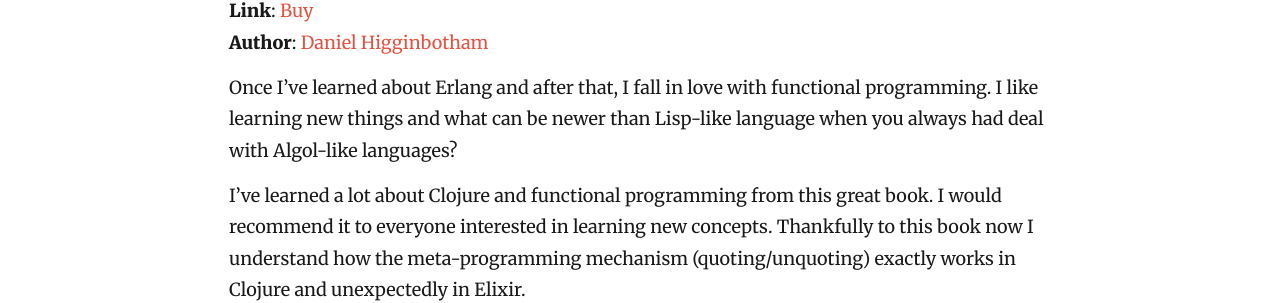
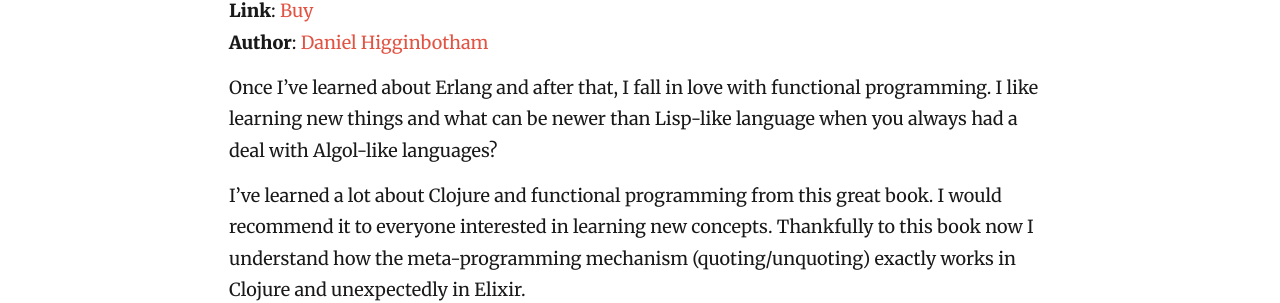
Before and after one commit to lk-geimfari/lk-geimfari.github.io, a Jekyll site: the page built from _posts/2020-09-26-ten-books-which-i-read-this-year.md, in a window 1280 px wide and 900 px high, scrolled down 1915 px. Shown: the part 184-487 px from the top of the window. Built offline with Jekyll 4.4.1, drawn with Linux system fonts in a browser that asks for light colours; nearby versions of some CDN libraries.

Commit message:
fix typo

```diff
--- a/_posts/2020-09-26-ten-books-which-i-read-this-year.md
+++ b/_posts/2020-09-26-ten-books-which-i-read-this-year.md
@@ -56,7 +56,7 @@
 **Author**: [Daniel Higginbotham](https://twitter.com/nonrecursive)
 
 Once I’ve learned about Erlang and after that, I fall in love with functional programming. I like learning new
-things and what can be newer than Lisp-like language when you always had deal with Algol-like languages?
+things and what can be newer than Lisp-like language when you always had a deal with Algol-like languages?
 
 I’ve learned a lot about Clojure and functional programming from this great book. I would recommend it to everyone
 interested in learning new concepts. Thankfully to this book now I understand how the meta-programming mechanism (quoting/unquoting)
```
